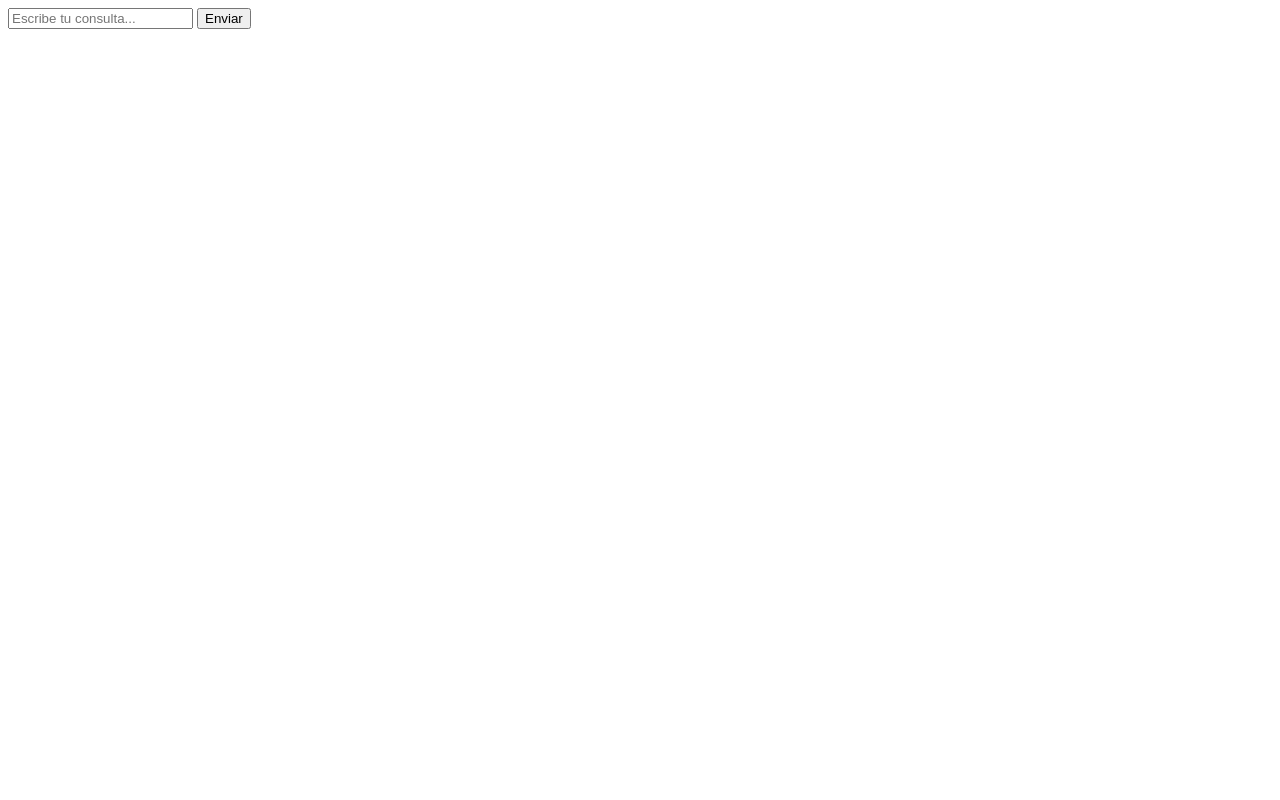
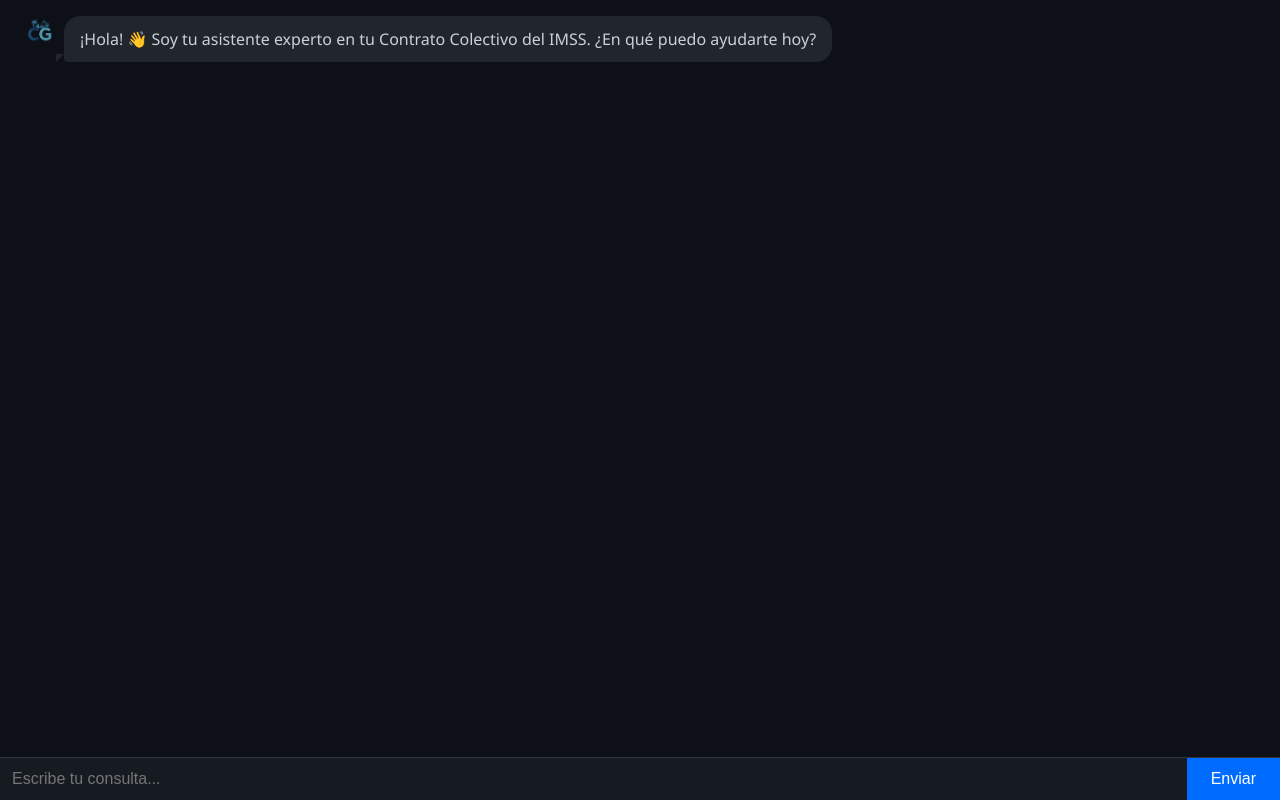
Before and after one commit to ChronosBVRX/trascendencia-sindical, a plain HTML site: page static/index.html in a window 1280 px wide. Drawn offline with Linux system fonts and the light colour scheme.

Commit message:
index.html

```diff
--- a/static/index.html
+++ b/static/index.html
@@ -1,47 +1,176 @@
-<!-- ... tu <head> y estilos ... -->
+<!DOCTYPE html>
+<html lang="es">
+<head>
+  <meta charset="UTF-8" />
+  <meta name="viewport" content="width=device-width, initial-scale=1.0"/>
+  <title>TrascendencIA Sindical</title>
+  <style>
+    :root {
+      --bg: #0d1117;
+      --fg: #c9d1d9;
+      --user-bg: #006cff;
+      --bot-bg: #21262d;
+      --input-bg: #161b22;
+      --border: #30363d;
+      --accent: #79c0ff;
+    }
+    * { box-sizing: border-box; margin: 0; padding: 0; }
+    body {
+      background: var(--bg);
+      color: var(--fg);
+      font-family: 'Segoe UI', sans-serif;
+      display: flex;
+      flex-direction: column;
+      height: 100vh;
+    }
+    #chat-container {
+      flex: 1;
+      overflow-y: auto;
+      padding: 1rem;
+    }
+    .message {
+      display: flex;
+      align-items: flex-start;
+      margin-bottom: 1rem;
+      max-width: 80%;
+    }
+    .message.user {
+      margin-left: auto;
+      flex-direction: row-reverse;
+    }
+    .avatar {
+      width: 32px;
+      height: 32px;
+      border-radius: 50%;
+      margin: 0 0.5rem;
+      flex-shrink: 0;
+    }
+    .bubble {
+      position: relative;
+      padding: 0.75rem 1rem;
+      border-radius: 1rem;
+      line-height: 1.4;
+    }
+    .message.user .bubble {
+      background: var(--user-bg);
+      color: #fff;
+      border-bottom-right-radius: 0.25rem;
+    }
+    .message.bot .bubble {
+      background: var(--bot-bg);
+      color: var(--fg);
+      border-bottom-left-radius: 0.25rem;
+    }
+    .message.user .bubble::after {
+      content: "";
+      position: absolute;
+      right: -8px;
+      bottom: 0;
+      border-top: 8px solid var(--user-bg);
+      border-left: 8px solid transparent;
+    }
+    .message.bot .bubble::before {
+      content: "";
+      position: absolute;
+      left: -8px;
+      bottom: 0;
+      border-top: 8px solid var(--bot-bg);
+      border-right: 8px solid transparent;
+    }
+    #input-area {
+      display: flex;
+      border-top: 1px solid var(--border);
+      background: var(--input-bg);
+    }
+    #texto {
+      flex: 1;
+      padding: 0.75rem;
+      background: none;
+      color: var(--fg);
+      border: none;
+      outline: none;
+      font-size: 1rem;
+    }
+    #enviar {
+      background: var(--user-bg);
+      border: none;
+      color: #fff;
+      padding: 0 1.5rem;
+      cursor: pointer;
+      font-size: 1rem;
+      transition: background .2s;
+    }
+    #enviar:hover:not(:disabled) {
+      background: var(--accent);
+    }
+    #enviar:disabled {
+      opacity: 0.5;
+      cursor: not-allowed;
+    }
+  </style>
+</head>
 <body>
-  <div id="chat"></div>
+  <div id="chat-container"></div>
   <div id="input-area">
     <input id="texto" placeholder="Escribe tu consulta..." autocomplete="off"/>
     <button id="enviar">Enviar</button>
   </div>
   <script>
-    const chatEl = document.getElementById('chat');
-    const txtEl = document.getElementById('texto');
-    const btnEl = document.getElementById('enviar');
-    const history = [];  // Aquí guardamos el hilo
+    const chatEl = document.getElementById('chat-container');
+    const txtEl  = document.getElementById('texto');
+    const btnEl  = document.getElementById('enviar');
+    const history = [];
 
-    function renderMessage(who, text) {
-      // ... código para renderizar burbujas ...
+    function appendMessage(role, text) {
+      const msg = document.createElement('div');
+      msg.className = `message ${role}`;
+      const avatar = document.createElement('img');
+      avatar.className = 'avatar';
+      avatar.src = role === 'bot' ? '/static/bot-avatar.png' : '';
+      avatar.alt = role === 'bot' ? 'Asistente' : '';
+      const bubble = document.createElement('div');
+      bubble.className = 'bubble';
+      bubble.textContent = text;
+      msg.append(role === 'bot' ? avatar : '', bubble, role === 'user' ? avatar : '');
+      chatEl.appendChild(msg);
+      chatEl.scrollTop = chatEl.scrollHeight;
     }
 
     btnEl.onclick = async () => {
-      const text = txtEl.value.trim();
-      if (!text) return;
-      history.push({ role: 'user', content: text });
-      renderMessage('user', text);
+      const pregunta = txtEl.value.trim();
+      if (!pregunta) return;
+      history.push({ role: 'user', content: pregunta });
+      appendMessage('user', pregunta);
       txtEl.value = '';
       btnEl.disabled = true;
 
       try {
-        const res = await fetch('/consulta', {
-          method: 'POST',
-          headers: { 'Content-Type': 'application/json' },
+        const res = await fetch("/consulta", {
+          method: "POST",
+          headers: { "Content-Type": "application/json" },
           body: JSON.stringify({ history })
         });
         const data = await res.json();
         const reply = data.respuesta || data.error;
         history.push({ role: 'assistant', content: reply });
-        renderMessage('assistant', reply);
+        appendMessage('bot', reply);
       } catch (err) {
-        renderMessage('assistant', '❌ Error de conexión: ' + err.message);
+        appendMessage('bot', `❌ Error de conexión: ${err.message}`);
       }
       btnEl.disabled = false;
+      txtEl.focus();
     };
 
     txtEl.addEventListener('keypress', e => {
       if (e.key === 'Enter') btnEl.click();
     });
+
+    // Saludo inicial
+    window.addEventListener('load', () => {
+      const welcome = '¡Hola! 👋 Soy tu asistente experto en tu Contrato Colectivo del IMSS. ¿En qué puedo ayudarte hoy?';
+      appendMessage('bot', welcome);
+      history.push({ role: 'assistant', content: welcome });
+    });
   </script>
 </body>
 </html>
```
